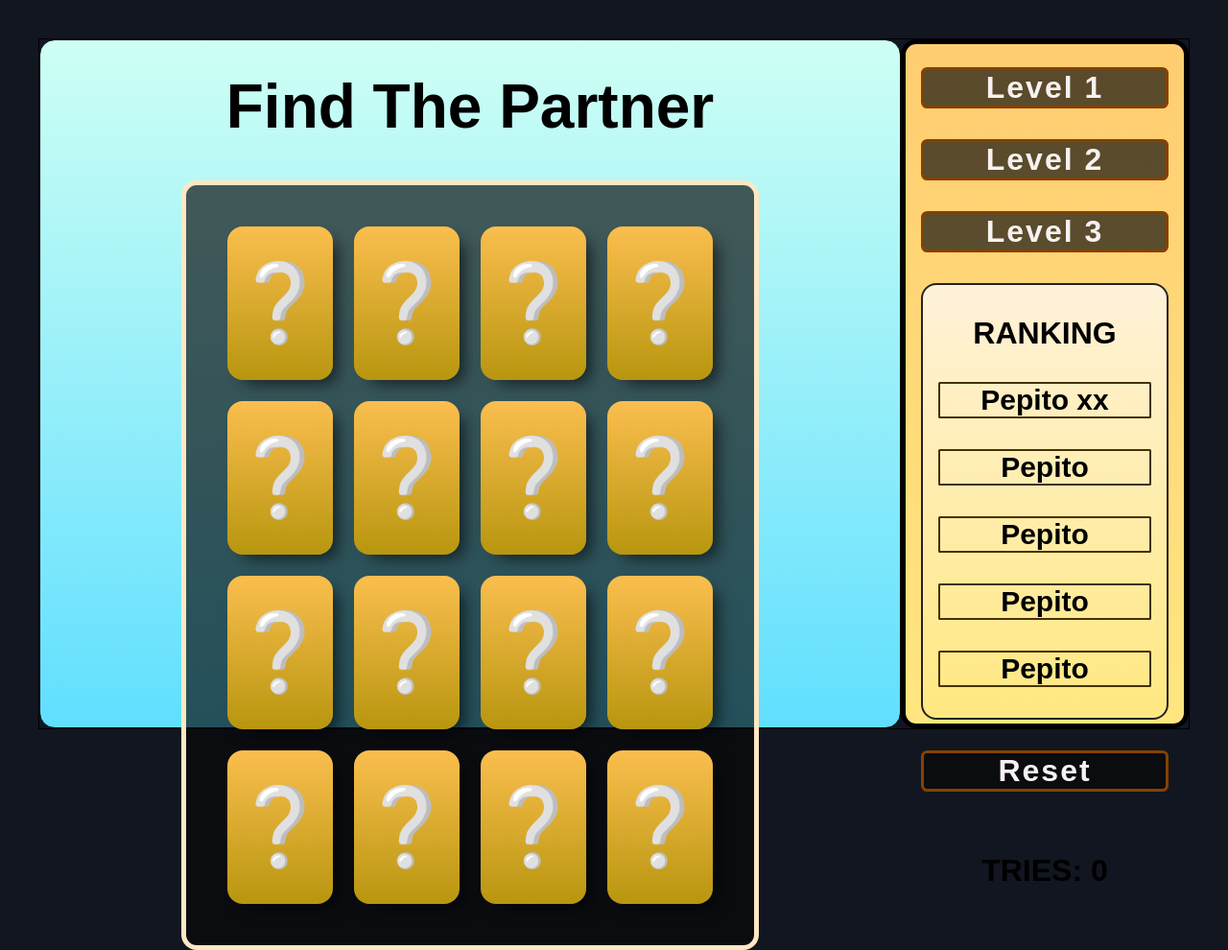
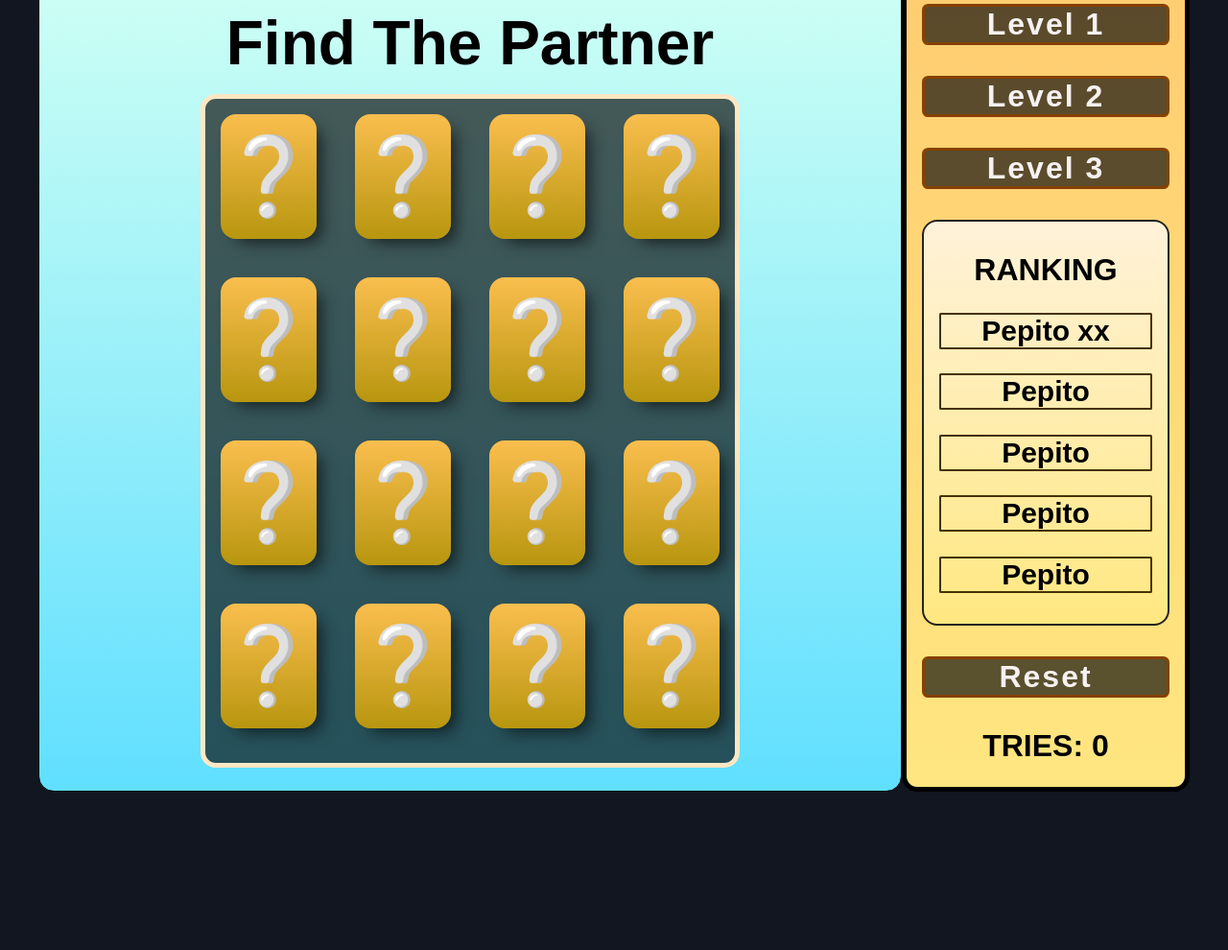
Before and after one commit to KT1G/Parejas-Emojis-BL, a plain HTML site: page Primer Proyecto JS/Index.html in a window 1280 px wide. Shown: the whole page at 96% size. After the commit the page ends 825 px from the top, so only its background shows below. Drawn offline with Linux system fonts and the light colour scheme.

Commit message:
Retoque de alturas y anchos

```diff
--- a/Primer Proyecto JS/Index.html
+++ b/Primer Proyecto JS/Index.html
@@ -139,7 +139,7 @@
             </div>
 
 
-            <button>Reset</button>
+            <button class="reset">Reset</button>
             <section class="tries">
                 <h2>TRIES: <span> </span> </h2>
             </section>
--- a/Primer Proyecto JS/script.js
+++ b/Primer Proyecto JS/script.js
@@ -95,12 +95,12 @@ function compare() {
 }
 
 //Boton barajar de nuevo y reiniciar el juego
-const button = document.querySelector("button");
+const button = document.querySelector(".reset");
 button.addEventListener("click", () => {
     tries = 0;
     span.innerHTML = tries;
     for (const card of cards) {
         card.className = "card";
     }
-    setTimeout(() => {barajar();}, 2000);
+    setTimeout(() => {barajar();}, 500);
 });
--- a/Primer Proyecto JS/style.css
+++ b/Primer Proyecto JS/style.css
@@ -5,11 +5,6 @@
 }
 
 
-.root {
-    --sombras: -webkit-box-shadow: 10px 9px 17px -6px rgba(0, 0, 0, 0.67);
-    -moz-box-shadow: 10px 9px 17px -6px rgba(0, 0, 0, 0.67);
-    box-shadow: 10px 9px 17px -6px rgba(0, 0, 0, 0.67);
-}
 
 body {
     max-width: 1200px;
@@ -26,12 +21,12 @@ body {
 
 main {
     width: 100%;
-    height: 90%;
+
     display: flex;
     justify-content: center;
     align-items: stretch;
 
-    border: 1px solid black;
+
 }
 
 
@@ -39,14 +34,15 @@ main {
 
 .container {
     width: 75%;
+    height: 850px;
     max-width: 900px;
     display: flex;
     flex-direction: column;
-    justify-content: start;
+    justify-content: center;
     align-items: center;
     text-align: center;
     padding: 1.5rem 1rem;
-    gap: 2rem;
+    gap: 0.5rem;
     border: 1px solid black;
     border-radius: 1rem;
 
@@ -56,9 +52,10 @@ main {
 }
 
 .background {
+    height: 100%;
     border: 5px solid rgb(255, 231, 195);
     background-color: #070808a9;
-    padding: 3rem;
+    padding: rem;
     border-radius: 1rem;
 
 }
@@ -77,11 +74,11 @@ h1 {
 
 .game {
     display: grid;
-    gap: 2rem;
+    gap: 0.5rem;
     align-items: center;
     justify-items: center;
-    grid-template-columns: repeat(4, 100px);
-    grid-template-rows: repeat(4, 150px);
+    grid-template-columns: repeat(4, 1fr);
+    grid-template-rows: repeat(4, 1fr);
 
 }
 
@@ -89,7 +86,7 @@ h1 {
 
 .container_ranking {
     width: 75%;
-    height: 100%;
+    height: 850px;
     max-width: 300px;
     display: flex;
     flex-direction: column;
@@ -129,7 +126,7 @@ button:hover {
     display: flex;
     width: 100%;
     flex-direction: column;
-    gap: 2rem;
+    gap: 1.6rem;
     height: 100%;
     flex: 2;
 
@@ -167,9 +164,6 @@ h2 {
     align-items: center;
     text-align: center;
     font-size: 2rem;
-
-    margin-top: 1rem;
-    padding: 1rem;
     text-align: left;
 
 }
@@ -180,8 +174,8 @@ h2 {
 
 .card {
     list-style: none;
-    width: 110px;
-    height: 160px;
+    width: 100px;
+    height: 130px;
     perspective: 600px;
     margin: 1rem;
     border-radius: 1rem;
```
